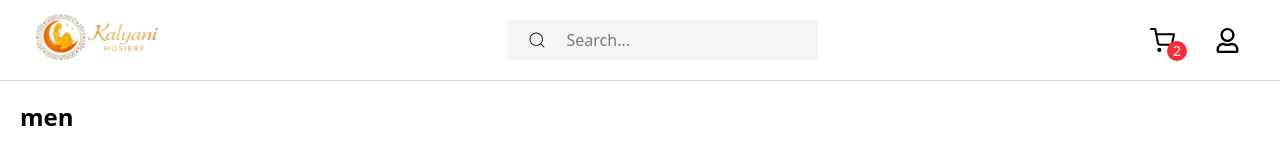
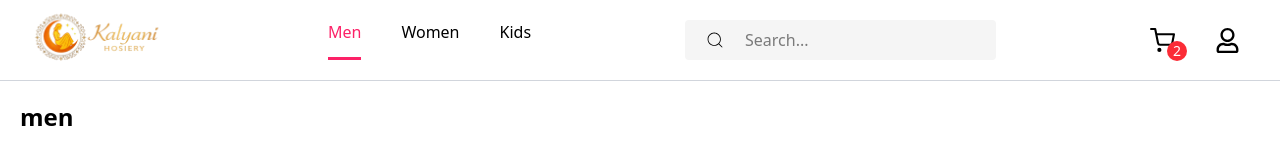
Before and after one commit to sejpalvatsal456/kalyani-hosiery, a Next.js app: page / in a window 1280 px wide. Shown: the top 151 px of the page. Built offline with nearby package versions, Linux system fonts and the light colour scheme.

Commit message:
fix: prod error

```diff
--- a/app/page.tsx
+++ b/app/page.tsx
@@ -54,7 +54,7 @@ export default function Home() {
   return (
     <>
       <Header visibility={false} />
-      <Navbar activePage={page} setPage={setPage} search={search} setSearch={setSearch} navLinksData={navLinksData} cartCount={2} />
+      <Navbar displayNavLinks={true} activePage={page} setPage={setPage} search={search} setSearch={setSearch} navLinksData={navLinksData} cartCount={2} />
       <h1 className="text-2xl m-5 font-semibold">{page}</h1>
       <div id="showCase" className='mx-10 grid grid-cols-2 md:grid-cols-4 gap-10'>
         {
```
